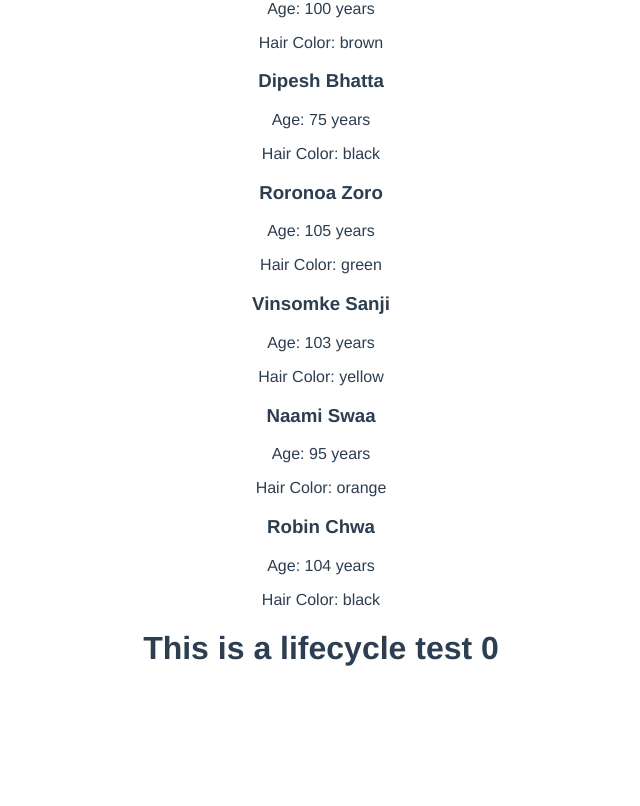
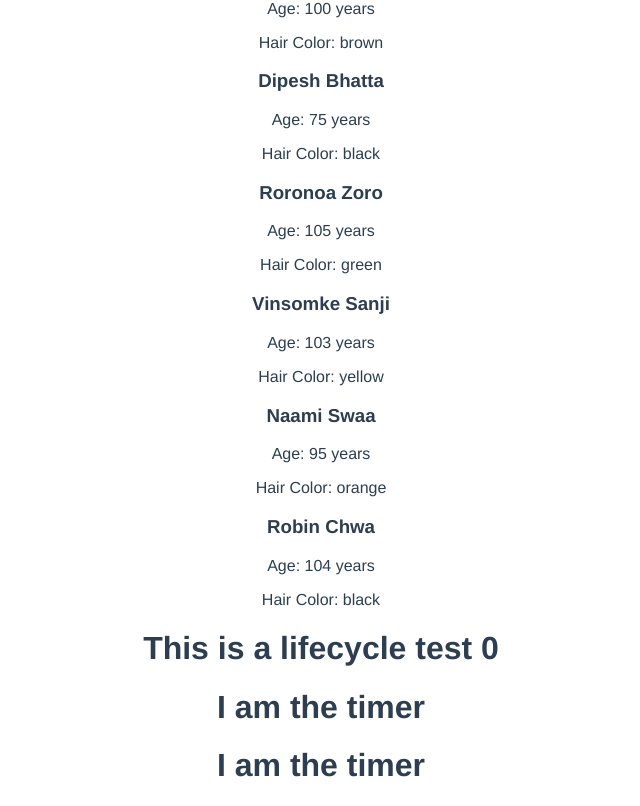
Before and after one commit to Dipesh8Bhatta/my-vue-project, a Vue app: page / in a window 1280 px wide. Shown: the part 307-1113 px from the top of the page, without its empty margins (319-959 px from the left). Before the commit the page ends 996 px from the top, so only its background shows below. Built offline with nearby package versions, Linux system fonts and the light colour scheme.

Commit message:
DB: Add click and event basic

```diff
--- a/src/App.vue
+++ b/src/App.vue
@@ -5,6 +5,8 @@
     <NoDataCounterButton @incrementGoal="incrementGoal" :numberOfDamnClicks="numberOfDamnClicks"> </NoDataCounterButton>
     <PeopleList> </PeopleList>
     <LifeCycleTest v-if="numberOfDamnClicks < 10" :numberOfDamnClicks="numberOfDamnClicks"></LifeCycleTest>
+    <Timer @tick="onTick" name="Timer 1" :delay=3000></Timer>
+    <Timer @tick="onTick" name="Timer 2" :delay=10000></Timer>
   </div>
 </template>
 
@@ -14,6 +16,7 @@ import CounterButton from "./components/state_examples/CounterButton.vue";
 import NoDataCounterButton from "./components/state_examples/NoDataCounterButton";
 import Congratulations from "./components/state_examples/Congratulations";
 import LifeCycleTest from "./components/life_cycle_hook/LifeCycleTest";
+import Timer from "./components/click_and_events/Timer";
 
 export default {
   name: 'App',
@@ -23,6 +26,7 @@ export default {
     CounterButton,
     NoDataCounterButton,
     LifeCycleTest,
+    Timer,
   },
   data() {
     return {
@@ -33,6 +37,9 @@ export default {
     incrementGoal() {
       this.numberOfDamnClicks += 1;
     },
+    onTick(name) {
+      console.log(name + ': Tick!')
+    }
   }
 }
 </script>
--- /dev/null
+++ b/src/components/click_and_events/Timer.vue
@@ -0,0 +1,15 @@
+<template>
+  <h1>I am the timer</h1>
+</template>
+
+<script>
+export default {
+  name: 'Timer',
+  props: ['delay', 'name'],
+  created() {
+    setInterval(() => {
+      this.$emit('tick', this.name);
+    }, this.delay);
+  }
+}
+</script>
```
